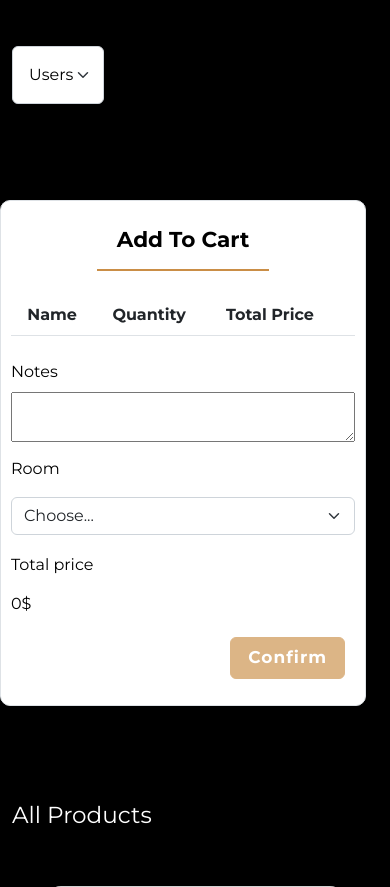
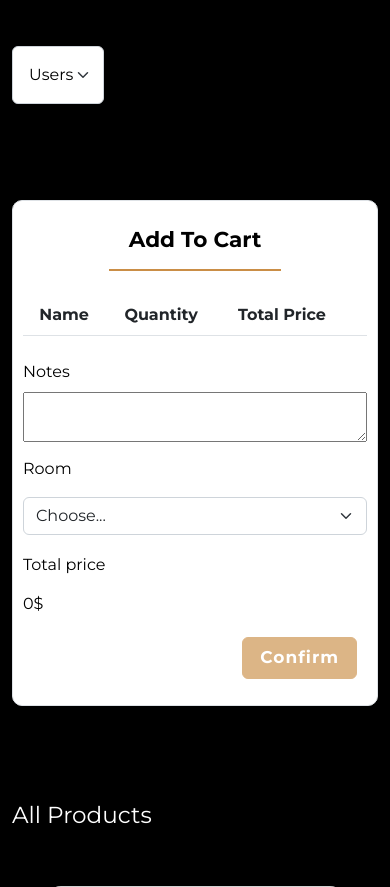
Before and after one commit to AlySamy/cafeteria_project, a PHP site: page /adminHome.html in a window 390 px wide. Shown: the part 214-1101 px from the top of the page. Run offline with PHP 8.4, Linux system fonts and the light colour scheme; data comes from the database, SQL or seed files in the repository; lists and menus that the app fills with data are empty; some libraries are stand-ins or nearby versions; some web fonts are replaced.

Commit message:
edit home

```diff
--- a/adminHome.html
+++ b/adminHome.html
@@ -111,7 +111,7 @@
             </div>
 
           </div>
-          <div class="row col-md-12 justify-content-end  py-5" style="min-height: 60vh;">
+          <div class="row col-md-12 justify-content-end  py-5 mx-auto mx-md-0" style="min-height: 60vh;">
             <div class="table-div col-md-4 border mt-5 ">
               <h4 class="text-black mt-3 fw-bold text-center add w-50 mx-auto pb-3">Add To Cart</h4>
               <table class="table text-center mt-4" style="overflow-y: scroll;">
```
Also changed, not shown: css/all_users.css (+6 -1 lines).
